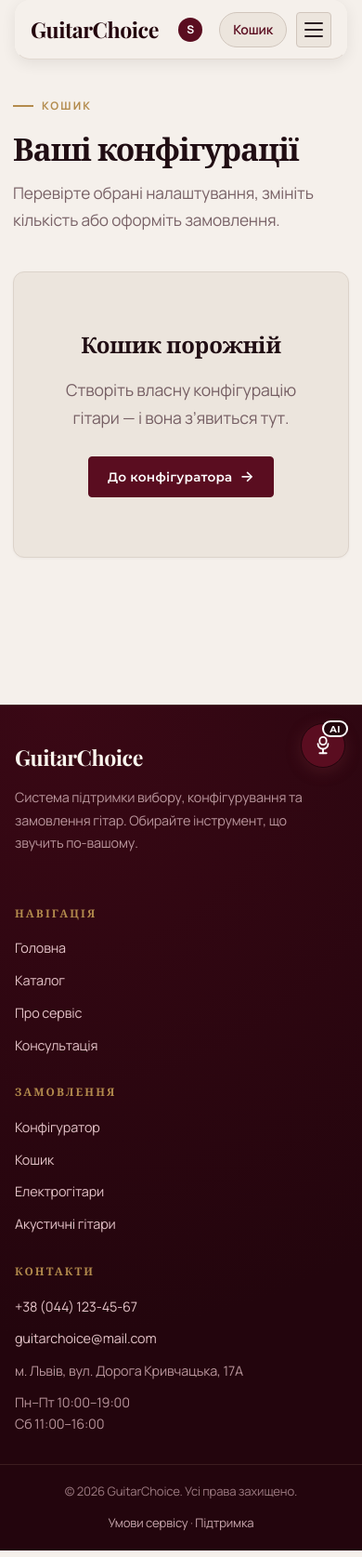
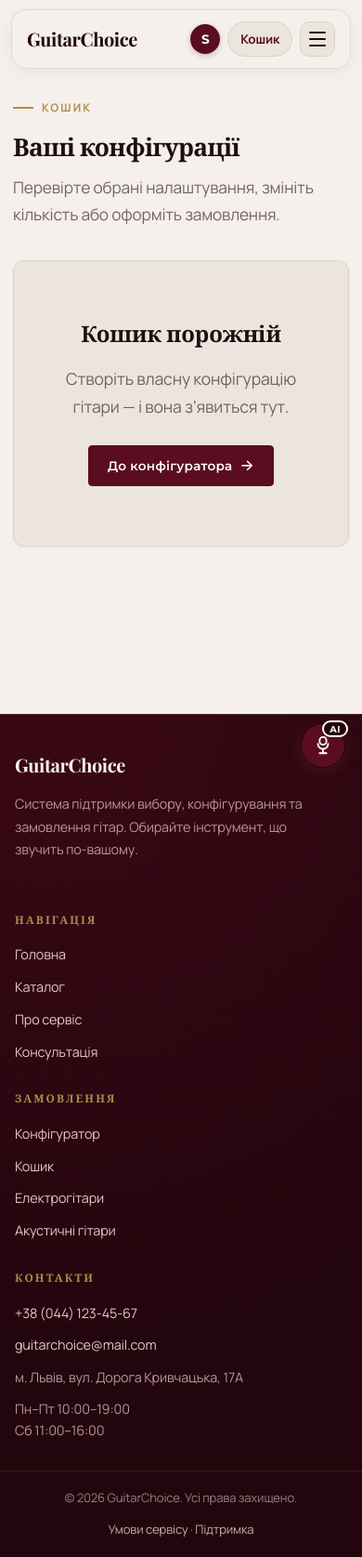
Before and after one commit to sixtymineworld/guitar-choice, a Django app: page /cart/ in a window 390 px wide. Shown: the whole page at 93% size. Run offline with Django 5.2, Linux system fonts and the light colour scheme; the visitor is signed in with stand-in values (Sample User, id 1); data that the repository does not hold is empty; some web fonts are replaced.

Commit message:
style: optimize mobile navbar, hero section and user profile dropdown

```diff
--- a/static/css/style.css
+++ b/static/css/style.css
@@ -2044,71 +2044,92 @@ footer p {
 
 /* Мобільні та компактні екрани (до 768px) */
 @media (max-width: 768px) {
-  /* Липка шапка з мобільним меню */
+  /* Шапка із заокругленням як на десктопній версії */
   .site-header {
     position: sticky;
-    top: 0;
-    z-index: 100;
-    padding: 14px 20px;
-    background: var(--header-bg);
-    backdrop-filter: blur(10px);
-    border-bottom: 1px solid var(--header-border);
-    box-shadow: 0 4px 16px rgba(0, 0, 0, 0.08);
+    top: 10px;
+    width: calc(100% - 24px);
+    margin: 10px auto 0;
+    border-radius: 16px;
+    padding: 12px 16px;
+    background: rgba(245, 240, 235, 0.92);
+    backdrop-filter: blur(14px);
+    -webkit-backdrop-filter: blur(14px);
+    border: 1px solid rgba(220, 211, 202, 0.7);
+    box-shadow: 0 4px 20px rgba(0, 0, 0, 0.05);
+  }
+
+  .site-header.is-scrolled {
+    top: 10px;
+    border-radius: 16px;
+    padding: 10px 16px;
+    box-shadow: 0 6px 20px rgba(0, 0, 0, 0.08);
   }
 
   .logo {
-    font-size: 1.45rem;
+    font-size: 1.25rem;
+    font-weight: 700;
   }
 
   .header-actions {
     display: flex;
     align-items: center;
-    gap: 10px;
+    gap: 8px;
   }
 
   .header-cart-mobile {
     display: inline-flex;
-    padding: 6px 14px;
-    font-size: 0.88rem;
-    font-weight: 600;
+    align-items: center;
+    gap: 6px;
+    padding: 7px 13px;
+    font-size: 0.84rem;
+    font-weight: 700;
     color: var(--wine);
     background: var(--bg-surface-soft);
-    border: 1px solid var(--border-input);
+    border: 1px solid var(--border-soft);
     border-radius: 99px;
     text-decoration: none;
+    transition: all 0.2s ease;
   }
 
   .nav-cart-desktop {
     display: none !important;
   }
 
-  /* Кнопка-гамбургер */
+  /* Витончена кнопка-бургер */
   .nav-toggle {
     display: flex;
     flex-direction: column;
     justify-content: center;
+    align-items: center;
     gap: 5px;
     width: 38px;
     height: 38px;
     padding: 8px;
     background: var(--bg-surface-soft);
-    border: 1px solid var(--border-input);
-    border-radius: var(--radius-sm);
+    border: 1px solid var(--border-soft);
+    border-radius: 10px;
     cursor: pointer;
-    transition: var(--transition);
+    transition: all 0.25s cubic-bezier(0.16, 1, 0.3, 1);
   }
 
   .nav-toggle span {
     display: block;
-    width: 100%;
+    width: 18px;
     height: 2px;
-    background-color: var(--text-main);
+    background-color: var(--wine-dark);
     border-radius: 2px;
-    transition: transform 0.3s ease, opacity 0.3s ease;
+    transition: transform 0.3s cubic-bezier(0.16, 1, 0.3, 1), opacity 0.2s ease, background-color 0.2s ease;
   }
 
   .nav-toggle.is-active {
-    border-color: var(--wine);
+    background: var(--wine);
+    border-color: var(--wine-dark);
+    box-shadow: 0 2px 8px rgba(90, 13, 32, 0.25);
+  }
+
+  .nav-toggle.is-active span {
+    background-color: #ffffff;
   }
 
   .nav-toggle.is-active span:nth-child(1) {
@@ -2117,31 +2138,34 @@ footer p {
 
   .nav-toggle.is-active span:nth-child(2) {
     opacity: 0;
+    transform: scaleX(0);
   }
 
   .nav-toggle.is-active span:nth-child(3) {
     transform: translateY(-7px) rotate(-45deg);
   }
 
-  /* Випадаюче меню навігації */
+  /* Класичне випадаюче меню навігації */
   .site-nav {
     position: absolute;
-    top: 100%;
+    top: calc(100% + 8px);
     left: 0;
     right: 0;
     display: flex;
     flex-direction: column;
     align-items: stretch;
     gap: 4px;
-    padding: 16px 20px 22px;
+    padding: 14px 16px 18px;
     background: var(--bg-surface);
-    border-bottom: 2px solid var(--wine);
+    border: 1px solid var(--border-soft);
     box-shadow: var(--shadow-lg);
+    border-radius: 16px;
     opacity: 0;
     visibility: hidden;
     pointer-events: none;
     transform: translateY(-8px);
     transition: var(--transition);
+    z-index: 101;
   }
 
   .site-nav.is-open {
@@ -2160,6 +2184,8 @@ footer p {
     border-radius: var(--radius-sm);
     text-decoration: none;
     border-bottom: 1px solid var(--border-soft);
+    background: transparent;
+    transition: background-color 0.2s ease, color 0.2s ease;
   }
 
   .site-nav a:not(.nav-accent)::after {
@@ -2185,49 +2211,72 @@ footer p {
   .feedback-page,
   .configurator,
   .cart-layout {
-    padding-left: 20px;
-    padding-right: 20px;
+    padding-left: 16px;
+    padding-right: 16px;
   }
 
   .page-title {
-    padding-top: 40px;
-    padding-bottom: 24px;
+    padding-top: 32px;
+    padding-bottom: 18px;
   }
 
   .page-title h1,
   .detail-guitar-title,
   .feedback-page h1 {
-    font-size: clamp(2.1rem, 7vw, 3rem);
-    letter-spacing: -0.03em;
-  }
-
-  /* Hero */
+    font-size: clamp(1.65rem, 6.2vw, 2.2rem);
+    letter-spacing: -0.025em;
+  }
+
+  /* Чистий Hero-блок як окрема плаваюча картка */
   .hero {
     grid-template-columns: 1fr;
-    margin: 12px auto 48px;
-    border-radius: var(--radius-md);
+    margin: 18px 16px 36px;
+    border-radius: var(--radius-lg);
+    min-height: auto;
+    box-shadow: 0 8px 24px rgba(35, 5, 13, 0.14);
   }
 
   .hero > div:first-child {
-    padding: 44px 22px 34px;
+    padding: 38px 22px 34px;
+    text-align: left;
+  }
+
+  .hero .eyebrow {
+    font-size: 0.72rem;
+    margin-bottom: 12px;
   }
 
   .hero h1 {
-    font-size: clamp(1.9rem, 6vw, 2.7rem);
-    max-width: 100%;
+    font-size: clamp(1.85rem, 6vw, 2.4rem);
+    line-height: 1.2;
+    margin-bottom: 14px;
   }
 
   .hero .lead {
-    font-size: 1rem;
+    font-size: 0.96rem;
+    line-height: 1.6;
     margin-bottom: 24px;
   }
 
+  .hero-actions {
+    display: flex;
+    flex-direction: row;
+    flex-wrap: nowrap;
+    align-items: center;
+    gap: 10px;
+    width: 100%;
+  }
+
+  .hero-actions .button {
+    white-space: nowrap;
+    padding: 11px 16px;
+    font-size: 0.84rem;
+    justify-content: center;
+    flex-shrink: 0;
+  }
+
   .hero-art {
-    min-height: 480px;
-  }
-
-  .guitar-wrapper {
-    transform: rotate(11deg) scale(0.82);
+    display: none;
   }
 
   /* Сітки сторінок */
@@ -2373,10 +2422,6 @@ footer p {
 
   .detail-guitar-image {
     max-height: 320px;
-  }
-
-  .hero > div:first-child {
-    padding: 34px 16px 26px;
   }
 
   .cart-options {
@@ -2828,10 +2873,57 @@ footer p {
   transition: transform var(--transition);
 }
 
-.mobile-user-pill {
+.mobile-user-wrap {
+  position: relative;
   display: inline-flex;
   align-items: center;
-  margin-right: 8px;
+}
+
+.mobile-user-btn {
+  display: inline-flex;
+  align-items: center;
+  justify-content: center;
+  background: transparent;
+  border: none;
+  padding: 0;
+  cursor: pointer;
+}
+
+.mobile-user-btn .user-avatar-pill {
+  width: 32px;
+  height: 32px;
+  font-size: 0.85rem;
+  font-weight: 700;
+  box-shadow: 0 2px 6px rgba(90, 13, 32, 0.25);
+  transition: transform 0.2s ease;
+}
+
+.mobile-user-btn:active .user-avatar-pill {
+  transform: scale(0.92);
+}
+
+.mobile-user-popover {
+  top: calc(100% + 12px);
+  right: -6px;
+  width: 230px;
+  border-radius: 16px;
+  box-shadow: 0 14px 38px rgba(35, 5, 13, 0.2);
+  padding: 14px;
+}
+
+.user-avatar-logged-out {
+  background: var(--bg-surface-soft) !important;
+  color: var(--wine) !important;
+  border: 1px solid var(--border-soft);
+  font-size: 0.95rem !important;
+}
+
+
+@media (max-width: 768px) {
+  .desktop-only-user,
+  .desktop-only-auth {
+    display: none !important;
+  }
 }
 
 /* Dropdown Menu */
--- a/templates/guitars/base.html
+++ b/templates/guitars/base.html
@@ -8,7 +8,7 @@
   <link rel="preconnect" href="https://fonts.googleapis.com">
   <link rel="preconnect" href="https://fonts.gstatic.com" crossorigin>
   <link href="https://fonts.googleapis.com/css2?family=JetBrains+Mono:wght@500;700;800&family=Manrope:wght@400;500;600;700&family=Montserrat:wght@500;600;700;800&family=Playfair+Display:ital,wght@0,600;0,700;1,500;1,700&display=swap" rel="stylesheet">
-  <link rel="stylesheet" href="{% static 'css/style.css' %}?v=38.0">
+  <link rel="stylesheet" href="{% static 'css/style.css' %}?v=47.0">
   {% block extra_head %}{% endblock %}
 </head>
 <body>
@@ -16,11 +16,30 @@
     <a class="logo" href="{% url 'home' %}">GuitarChoice</a>
     <div class="header-actions">
       {% if user.is_authenticated %}
-        <div class="mobile-user-pill" title="Ви увійшли як {{ user.username }}">
-          <span class="user-avatar-pill">{{ user.username|make_list|first|upper }}</span>
+        <div class="mobile-user-wrap">
+          <button type="button" class="mobile-user-btn" id="mobile-user-toggle" aria-label="Профіль {{ user.username }}" aria-expanded="false" aria-haspopup="true">
+            <span class="user-avatar-pill">{{ user.username|make_list|first|upper }}</span>
+          </button>
+          <div class="user-dropdown-popover mobile-user-popover" id="mobile-user-menu">
+            <div class="user-dropdown-header">
+              <span class="user-badge-role">{% if user.is_staff %}Адміністратор{% else %}Користувач{% endif %}</span>
+              <strong>{{ user.username }}</strong>
+              {% if user.email %}<small class="user-dropdown-email">{{ user.email }}</small>{% endif %}
+            </div>
+            <div class="user-dropdown-divider"></div>
+            {% if user.is_staff %}
+              <a href="{% url 'admin:index' %}" class="user-dropdown-link" target="_blank">Адмін-панель</a>
+            {% endif %}
+            <a href="{% url 'cart' %}" class="user-dropdown-link">Мої замовлення</a>
+            <a href="{% url 'configurator' %}" class="user-dropdown-link">Кастом-майстерня</a>
+            <div class="user-dropdown-divider"></div>
+            <a href="{% url 'auth_logout' %}" class="user-dropdown-link user-logout-link">Вийти з акаунту</a>
+          </div>
         </div>
       {% else %}
-        <button type="button" class="header-auth-btn-mobile open-auth-btn" aria-label="Вхід" onclick="if(window.openAuthModal){window.openAuthModal('login');}else{document.getElementById('auth-modal')?.classList.add('is-open');}">Вхід</button>
+        <button type="button" class="mobile-user-btn open-auth-btn" aria-label="Вхід" onclick="if(window.openAuthModal){window.openAuthModal('login');}else{document.getElementById('auth-modal')?.classList.add('is-open');}">
+          <span class="user-avatar-pill user-avatar-logged-out" title="Увійти в акаунт"></span>
+        </button>
       {% endif %}
       <a class="nav-cart header-cart-mobile" href="{% url 'cart' %}" aria-label="Кошик">
         <span>Кошик</span>{% if cart_count %}<span class="cart-badge">{{ cart_count }}</span>{% endif %}
@@ -39,7 +58,7 @@
       <a class="nav-cart nav-cart-desktop" href="{% url 'cart' %}" aria-label="Кошик">Кошик{% if cart_count %}<span class="cart-badge">{{ cart_count }}</span>{% endif %}</a>
       <a class="nav-accent" href="{% url 'feedback' %}">Консультація</a>
       {% if user.is_authenticated %}
-        <div class="user-nav-item" id="user-menu-container">
+        <div class="user-nav-item desktop-only-user" id="user-menu-container">
           <button type="button" class="user-badge-btn" id="user-badge-toggle" aria-expanded="false" aria-haspopup="true">
             <span class="user-avatar-pill">{{ user.username|make_list|first|upper }}</span>
             <span class="user-name-text">{{ user.username }}</span>
@@ -62,7 +81,7 @@
           </div>
         </div>
       {% else %}
-        <button type="button" class="nav-auth-btn open-auth-btn" onclick="if(window.openAuthModal){window.openAuthModal('login');}else{document.getElementById('auth-modal')?.classList.add('is-open');}">Увійти</button>
+        <button type="button" class="nav-auth-btn open-auth-btn desktop-only-auth" onclick="if(window.openAuthModal){window.openAuthModal('login');}else{document.getElementById('auth-modal')?.classList.add('is-open');}">Увійти</button>
       {% endif %}
     </nav>
   </header>
@@ -517,29 +536,28 @@
       if (registerForm) sendAuthForm(registerForm, '{% url "auth_register" %}');
     }
 
-    // ===== Меню користувача =====
-    const userBtn = document.getElementById('user-badge-toggle');
-    const userMenu = document.getElementById('user-dropdown-menu');
+    // ===== Меню користувача (Десктоп + Мобільне) =====
+    const setupUserMenu = (btnId, menuId) => {
+      const btn = document.getElementById(btnId);
+      const menu = document.getElementById(menuId);
+      if (!btn || !menu) return;
 
-    if (userBtn && userMenu) {
-      userBtn.addEventListener('click', (e) => {
+      btn.addEventListener('click', (e) => {
         e.stopPropagation();
-        userMenu.classList.toggle('is-open');
-
-        if (userMenu.classList.contains('is-open')) {
-          userBtn.setAttribute('aria-expanded', 'true');
-        } else {
-          userBtn.setAttribute('aria-expanded', 'false');
-        }
+        const isOpen = menu.classList.toggle('is-open');
+        btn.setAttribute('aria-expanded', isOpen ? 'true' : 'false');
       });
 
       document.addEventListener('click', (e) => {
-        if (!userMenu.contains(e.target)) {
-          userMenu.classList.remove('is-open');
-          userBtn.setAttribute('aria-expanded', 'false');
+        if (!menu.contains(e.target) && !btn.contains(e.target)) {
+          menu.classList.remove('is-open');
+          btn.setAttribute('aria-expanded', 'false');
         }
       });
-    }
+    };
+
+    setupUserMenu('user-badge-toggle', 'user-dropdown-menu');
+    setupUserMenu('mobile-user-toggle', 'mobile-user-menu');
 
   });
   </script>
```
Also changed, not shown: static/images/my_guitar.png.
